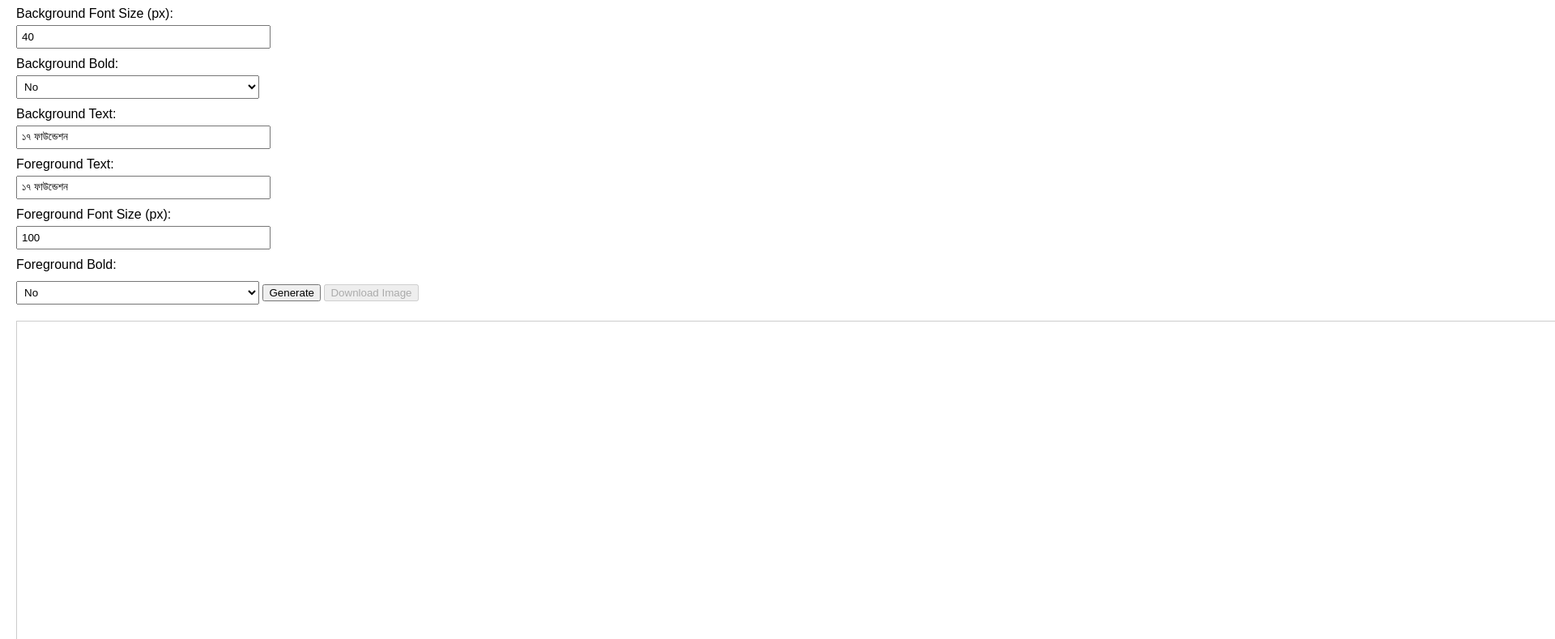
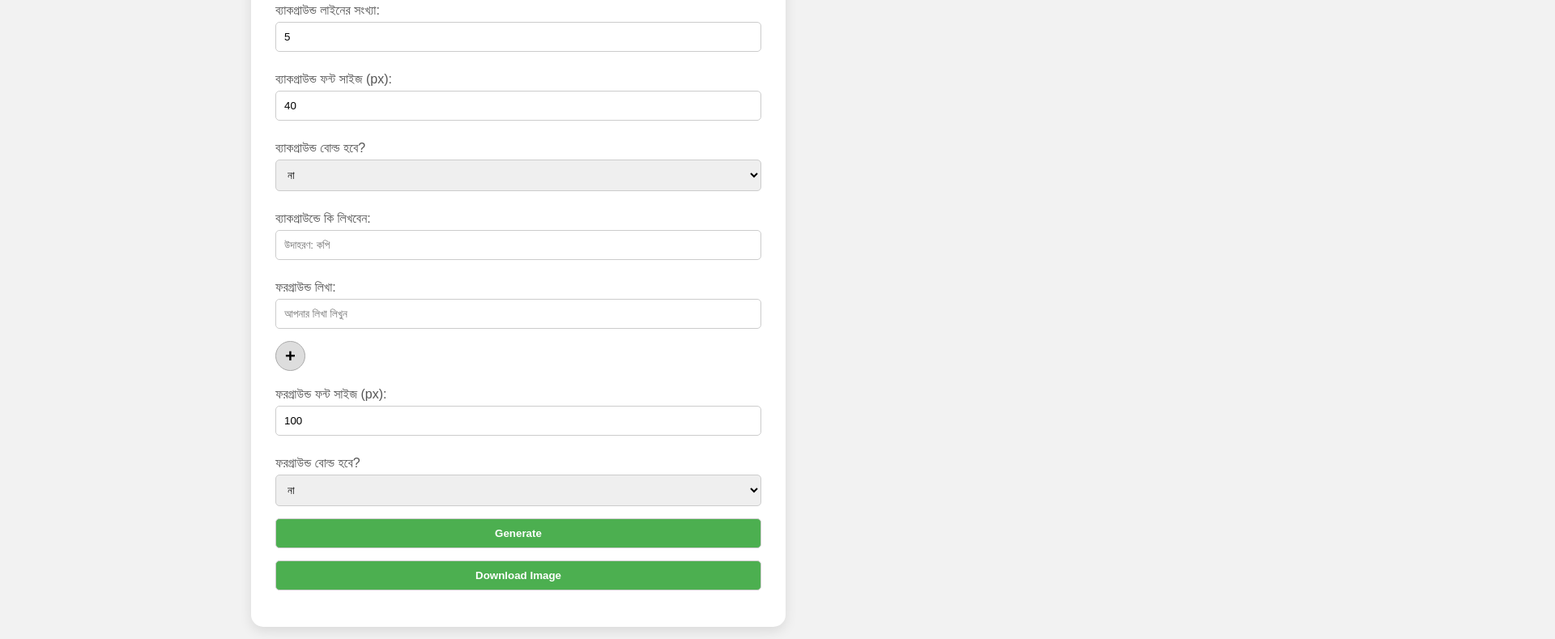
Before and after one commit to Uniquelearningzone/97-foundation-, a plain HTML site: page index.html in a window 1280 px wide. Shown: the part 122-911 px from the top of the page at 81% size, 1920 px wide, since content can reach past the window. Drawn offline with Linux system fonts and the light colour scheme; a small style sheet from the web is missing.

Commit message:
Update index.html

```diff
--- a/index.html
+++ b/index.html
@@ -1,77 +1,145 @@
-<!DOCTYPE html><html lang="en">
+<!DOCTYPE html><html lang="bn">
 <head>
   <meta charset="UTF-8" />
   <meta name="viewport" content="width=device-width, initial-scale=1.0" />
-  <title>Watermark Generator</title>
+  <title>ওয়াটারমার্ক জেনারেটর</title>
   <style>
     @import url('https://cdn.rawgit.com/sh4hids/bangla-web-fonts/bensen-handwriting/stylesheet.css');body {
   font-family: 'BenSenHandwriting', sans-serif;
-  margin: 20px;
+  background: #f2f2f2;
+  padding: 20px;
+  display: flex;
+  flex-direction: column;
+  align-items: center;
+}
+.container {
+  background: white;
+  padding: 30px;
+  border-radius: 15px;
+  box-shadow: 0 5px 15px rgba(0,0,0,0.1);
+  max-width: 600px;
+  width: 100%;
+}
+h2 {
+  text-align: center;
+  margin-bottom: 20px;
+  color: #333;
 }
 label {
   display: block;
   margin: 10px 0 5px;
+  color: #555;
 }
-input, select {
-  padding: 5px;
+input, select, button {
+  padding: 10px;
   width: 100%;
-  max-width: 300px;
+  box-sizing: border-box;
+  margin-bottom: 15px;
+  border: 1px solid #ccc;
+  border-radius: 5px;
+  font-family: 'BenSenHandwriting', sans-serif;
+}
+button {
+  background-color: #4CAF50;
+  color: white;
+  font-weight: bold;
+  cursor: pointer;
+}
+button:hover {
+  background-color: #45a049;
 }
 canvas {
-  margin-top: 20px;
+  margin-top: 30px;
   border: 1px solid #ccc;
+  background: white;
 }
-#downloadBtn {
-  margin-top: 10px;
+.plus-btn {
+  display: inline-block;
+  width: 35px;
+  height: 35px;
+  font-size: 22px;
+  font-weight: bold;
+  text-align: center;
+  line-height: 35px;
+  cursor: pointer;
+  background: #ddd;
+  border: 1px solid #aaa;
+  border-radius: 50%;
+  margin-bottom: 10px;
 }
 
   </style>
 </head>
 <body>
-  <h2>Watermark Generator</h2><label for="bgLines">Number of Background Lines:</label> <input type="number" id="bgLines" value="5" min="1">
+  <div class="container">
+    <h2>ওয়াটারমার্ক জেনারেটর</h2><label for="bgLines">ব্যাকগ্রাউন্ড লাইনের সংখ্যা:</label>
+<input type="number" id="bgLines" value="5" min="1">
 
-<label for="bgFontSize">Background Font Size (px):</label> <input type="number" id="bgFontSize" value="40">
+<label for="bgFontSize">ব্যাকগ্রাউন্ড ফন্ট সাইজ (px):</label>
+<input type="number" id="bgFontSize" value="40">
 
-<label for="bgBold">Background Bold:</label> <select id="bgBold"> <option value="normal">No</option> <option value="bold">Yes</option> </select>
+<label for="bgBold">ব্যাকগ্রাউন্ড বোল্ড হবে?</label>
+<select id="bgBold">
+  <option value="normal">না</option>
+  <option value="bold">হ্যাঁ</option>
+</select>
 
-<label for="bgText">Background Text:</label> <input type="text" id="bgText" value="১৭ ফাউন্ডেশন">
+<label for="bgText">ব্যাকগ্রাউন্ডে কি লিখবেন:</label>
+<input type="text" id="bgText" placeholder="উদাহরণ: কপি" >
 
-<label for="fgText">Foreground Text:</label> <input type="text" id="fgText" value="১৭ ফাউন্ডেশন">
+<label>ফরগ্রাউন্ড লিখা:</label>
+<div id="fgContainer">
+  <input type="text" class="fgText" placeholder="আপনার লিখা লিখুন">
+</div>
+<div class="plus-btn" onclick="addForegroundInput()">+</div>
 
-<label for="fgFontSize">Foreground Font Size (px):</label> <input type="number" id="fgFontSize" value="100">
+<label for="fgFontSize">ফরগ্রাউন্ড ফন্ট সাইজ (px):</label>
+<input type="number" id="fgFontSize" value="100">
 
-<label for="fgBold">Foreground Bold:</label> <select id="fgBold"> <option value="normal">No</option> <option value="bold">Yes</option> </select>
+<label for="fgBold">ফরগ্রাউন্ড বোল্ড হবে?</label>
+<select id="fgBold">
+  <option value="normal">না</option>
+  <option value="bold">হ্যাঁ</option>
+</select>
 
-<button onclick="generateImage()">Generate</button> <button id="downloadBtn" onclick="downloadImage()" disabled>Download Image</button>
+<button onclick="generateImage()">Generate</button>
+<button id="downloadBtn" onclick="downloadImage()" disabled>Download Image</button>
 
-<canvas id="outputCanvas" width="2480" height="3508"></canvas> <!-- A4 size at 300 DPI -->
+  </div><canvas id="outputCanvas" width="2480" height="3508"></canvas>
 
   <script>
+    function addForegroundInput() {
+      const input = document.createElement('input');
+      input.type = 'text';
+      input.className = 'fgText';
+      input.placeholder = 'আরও একটি লাইন লিখুন';
+      input.style.marginTop = '5px';
+      document.getElementById('fgContainer').appendChild(input);
+    }
+
     function generateImage() {
       const canvas = document.getElementById("outputCanvas");
       const ctx = canvas.getContext("2d");
 
-      // Get inputs
       const bgLines = parseInt(document.getElementById("bgLines").value);
       const bgFontSize = parseInt(document.getElementById("bgFontSize").value);
       const bgBold = document.getElementById("bgBold").value;
       const bgText = document.getElementById("bgText").value;
 
-      const fgText = document.getElementById("fgText").value;
+      const fgTexts = Array.from(document.getElementsByClassName("fgText")).map(input => input.value).filter(text => text.trim() !== "");
       const fgFontSize = parseInt(document.getElementById("fgFontSize").value);
       const fgBold = document.getElementById("fgBold").value;
 
-      // Clear canvas
       ctx.clearRect(0, 0, canvas.width, canvas.height);
 
-      // Draw Background
+      // Background
       ctx.save();
       ctx.translate(canvas.width / 2, canvas.height / 2);
-      ctx.rotate(-Math.PI / 4); // 45 degrees angle
+      ctx.rotate(-Math.PI / 4);
       ctx.font = `${bgBold} ${bgFontSize}px BenSenHandwriting`;
       ctx.fillStyle = "#cccccc";
       ctx.textAlign = "center";
-
+      ctx.textBaseline = "middle";
       const gap = canvas.height / bgLines;
       for (let i = -canvas.height; i < canvas.height * 2; i += gap) {
         for (let j = -canvas.width; j < canvas.width * 2; j += 400) {
@@ -80,11 +148,16 @@ canvas {
       }
       ctx.restore();
 
-      // Draw Foreground
+      // Foreground
       ctx.font = `${fgBold} ${fgFontSize}px BenSenHandwriting`;
       ctx.fillStyle = "black";
       ctx.textAlign = "center";
-      ctx.fillText(fgText, canvas.width / 2, canvas.height / 2);
+
+      const centerX = canvas.width / 2;
+      let startY = canvas.height / 2 - ((fgTexts.length - 1) * fgFontSize * 1.2) / 2;
+      fgTexts.forEach((text, i) => {
+        ctx.fillText(text, centerX, startY + i * fgFontSize * 1.2);
+      });
 
       document.getElementById("downloadBtn").disabled = false;
     }
```
